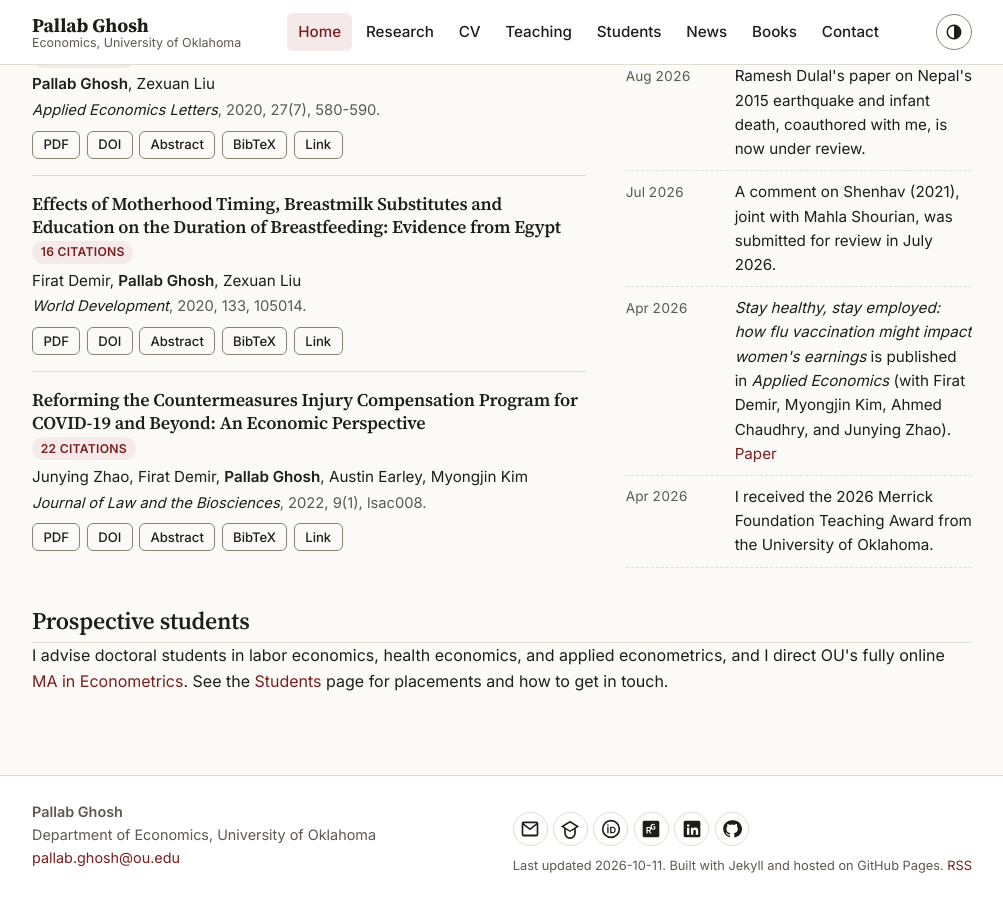
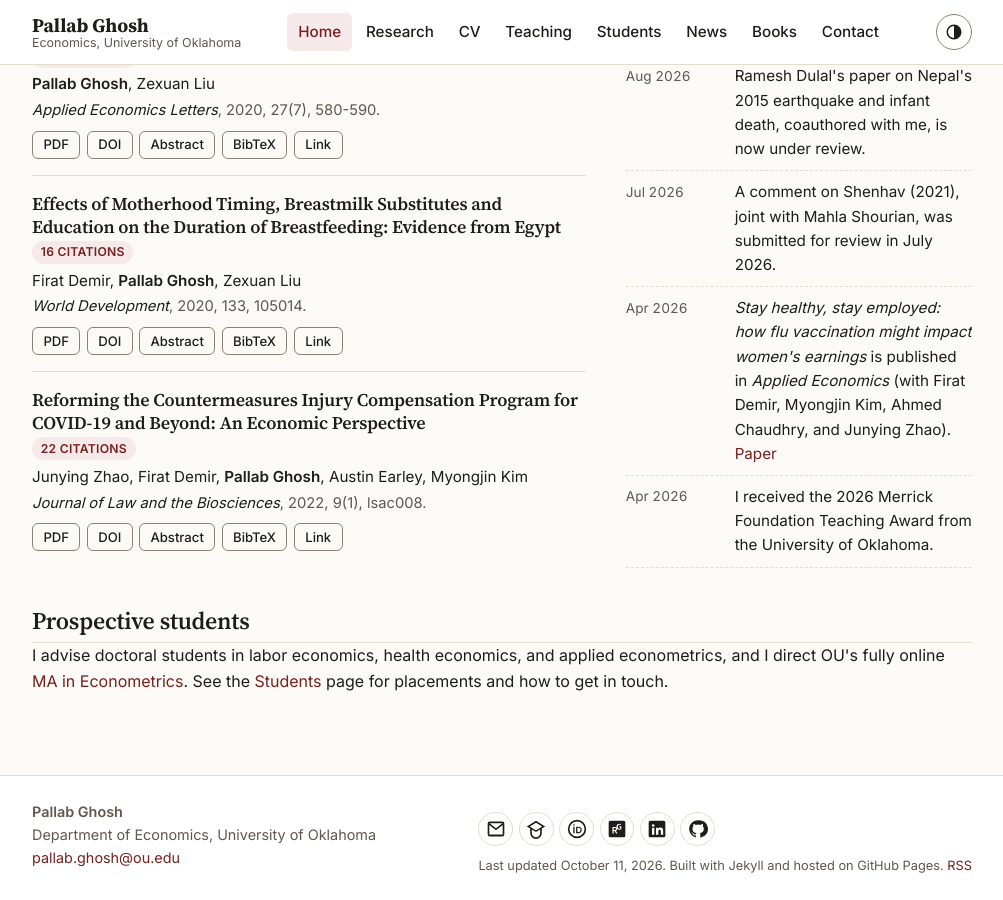
Before and after one commit to paghosh/paghosh.github.io, a Jekyll site: the page built from index.html, in a window 1280 px wide and 900 px high, scrolled down 1634 px. Shown: the whole window, without its empty margins (138-1141 px from the left). Built offline with Jekyll 4.4.1, drawn with Linux system fonts in a browser that asks for light colours.

Commit message:
Fix updated date format
Co-Authored-By: Claude Fable 5.1 <noreply@anthropic.com>

```diff
--- a/_config.yml
+++ b/_config.yml
@@ -34,7 +34,7 @@ profiles:
   researchgate: Pallab-Ghosh
 
 # Date shown in the footer. Update when the content changes.
-updated: 2026-10-11
+updated: October 11, 2026
 
 # Google Scholar metrics. Update these numbers by hand when they change.
 metrics:
```
